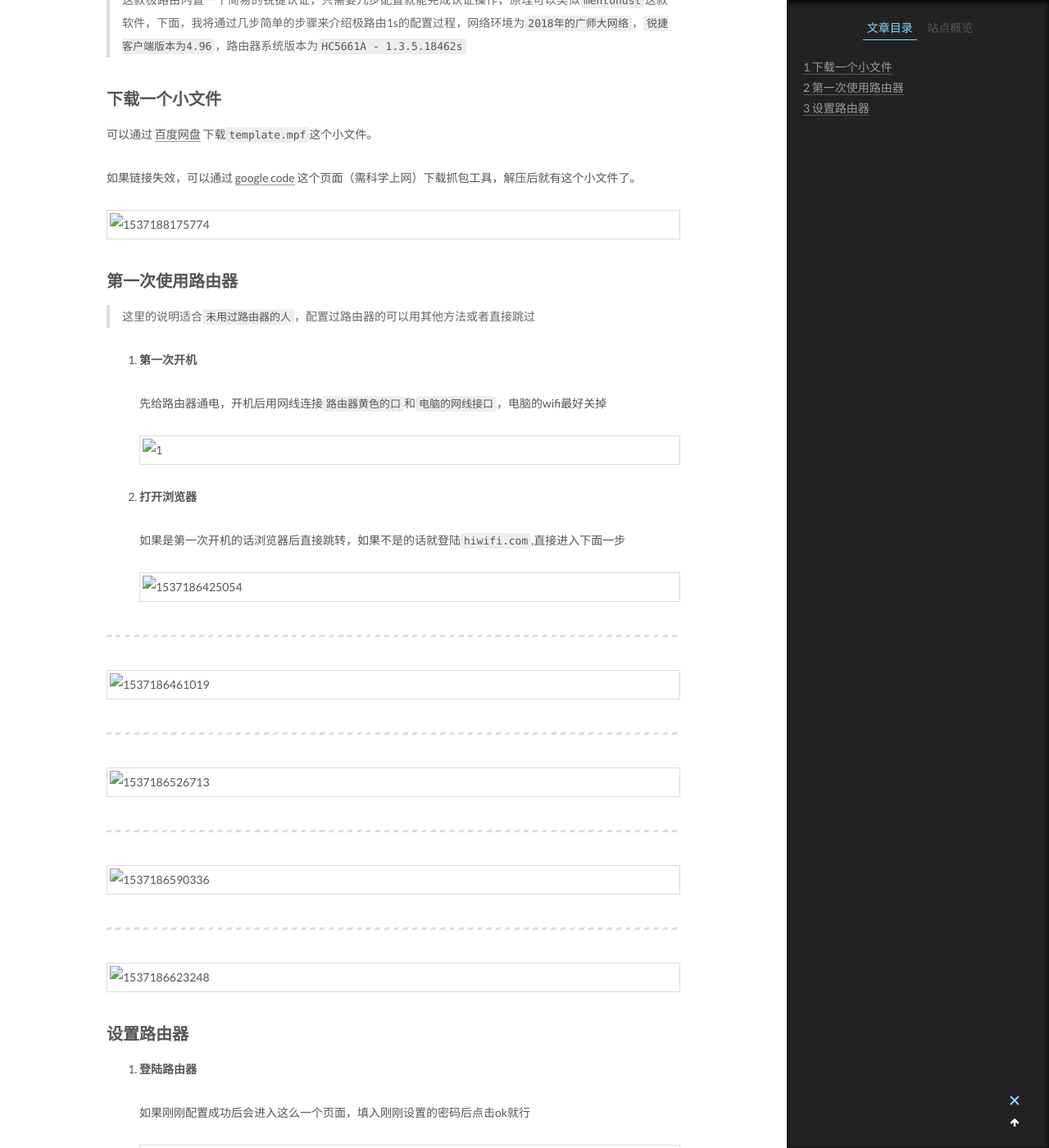
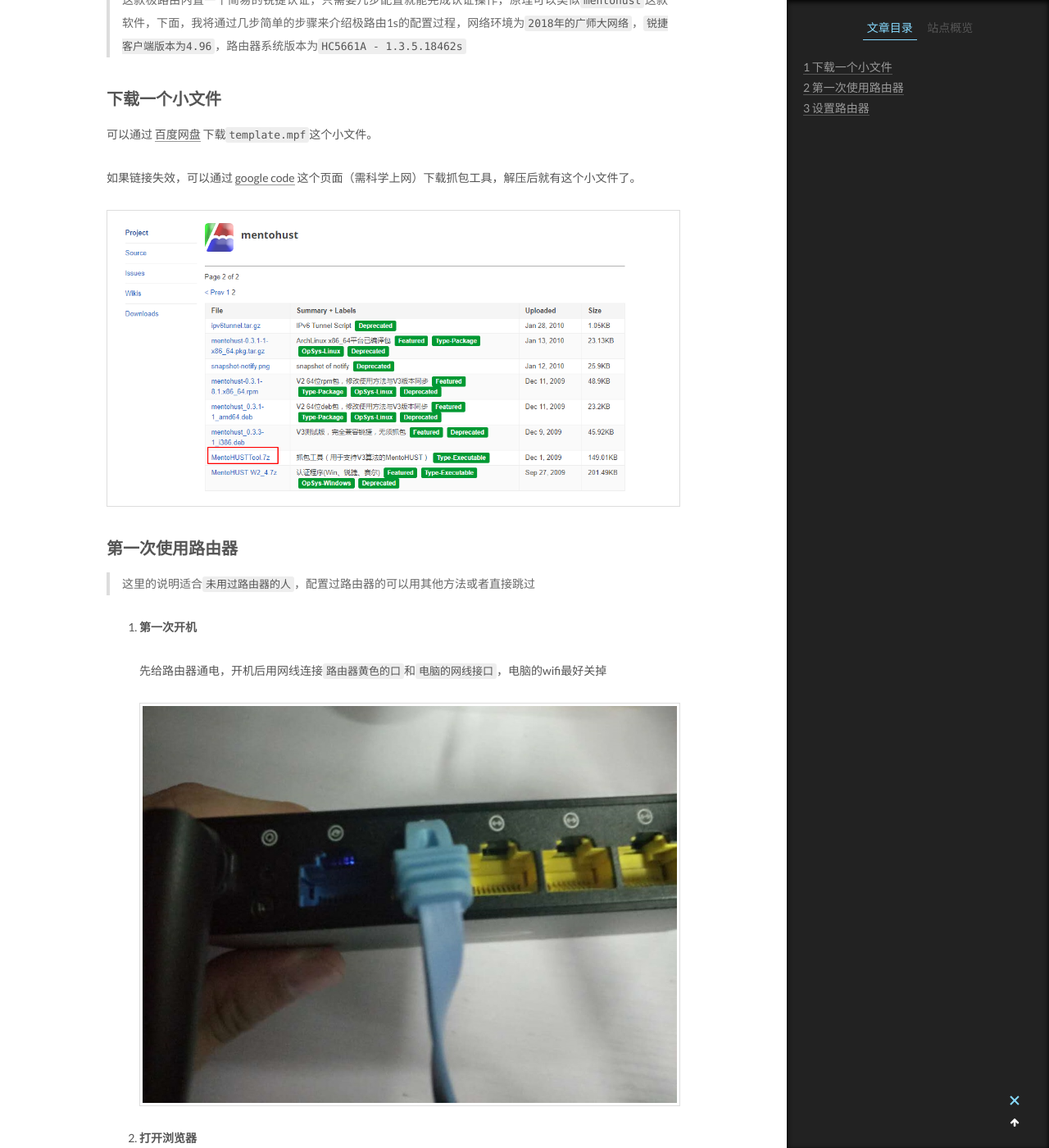
Before and after one commit to iAoe444/iAoe444.github.io, a Jekyll site: the page built from _posts/2018-08-12-极路由1s使用教程.md, in a window 1280 px wide and 1400 px high, scrolled down 481 px. Shown: the whole window at 82% size. Built offline with Jekyll 4.4.1, drawn with Linux system fonts in a browser that asks for light colours.

Commit message:
make a little change

```diff
--- a/_posts/2018-08-12-极路由1s使用教程.md
+++ b/_posts/2018-08-12-极路由1s使用教程.md
@@ -17,7 +17,7 @@ tags:
 
 如果链接失效，可以通过 [google code](https://code.google.com/archive/p/mentohust/downloads?page=2) 这个页面（需科学上网）下载抓包工具，解压后就有这个小文件了。
 
-![1537188175774](../assets/images/2018-08-12-极路由1s使用教程/1537188175774.png)
+![1537188175774](https://github.com/iAoe444/iAoe444.github.io/blob/master/assets/images/2018-08-12-%E6%9E%81%E8%B7%AF%E7%94%B11s%E4%BD%BF%E7%94%A8%E6%95%99%E7%A8%8B/1537188175774.png?raw=true)
 
 
 
@@ -29,29 +29,29 @@ tags:
 
    先给路由器通电，开机后用网线连接`路由器黄色的口`和`电脑的网线接口`，电脑的wifi最好关掉
 
-   ![1](极路由1s使用教程.assets/1.jpg)
+   ![1](https://github.com/iAoe444/iAoe444.github.io/blob/master/assets/images/2018-08-12-%E6%9E%81%E8%B7%AF%E7%94%B11s%E4%BD%BF%E7%94%A8%E6%95%99%E7%A8%8B/1.jpg?raw=true)
 
 2. **打开浏览器**
 
    如果是第一次开机的话浏览器后直接跳转，如果不是的话就登陆`hiwifi.com`,直接进入下面一步
 
-   ![1537186425054](极路由1s使用教程.assets/1537186425054.png)
+   ![1537186425054](https://github.com/iAoe444/iAoe444.github.io/blob/master/assets/images/2018-08-12-%E6%9E%81%E8%B7%AF%E7%94%B11s%E4%BD%BF%E7%94%A8%E6%95%99%E7%A8%8B/1537186425054.png?raw=true)
 
    ***
 
-   ![1537186461019](极路由1s使用教程.assets/1537186461019.png)
+   ![1537186461019](https://github.com/iAoe444/iAoe444.github.io/blob/master/assets/images/2018-08-12-%E6%9E%81%E8%B7%AF%E7%94%B11s%E4%BD%BF%E7%94%A8%E6%95%99%E7%A8%8B/1537186461019.png?raw=true)
 
    ***
 
-   ![1537186526713](极路由1s使用教程.assets/1537186526713.png)
+   ![1537186526713](https://github.com/iAoe444/iAoe444.github.io/blob/master/assets/images/2018-08-12-%E6%9E%81%E8%B7%AF%E7%94%B11s%E4%BD%BF%E7%94%A8%E6%95%99%E7%A8%8B/1537186526713.png?raw=true)
 
    ***
 
-   ![1537186590336](极路由1s使用教程.assets/1537186590336.png)
+   ![1537186590336](https://github.com/iAoe444/iAoe444.github.io/blob/master/assets/images/2018-08-12-%E6%9E%81%E8%B7%AF%E7%94%B11s%E4%BD%BF%E7%94%A8%E6%95%99%E7%A8%8B/1537186590336.png?raw=true)
 
    ***
 
-   ![1537186623248](极路由1s使用教程.assets/1537186623248.png)
+   ![1537186623248](https://github.com/iAoe444/iAoe444.github.io/blob/master/assets/images/2018-08-12-%E6%9E%81%E8%B7%AF%E7%94%B11s%E4%BD%BF%E7%94%A8%E6%95%99%E7%A8%8B/1537186623248.png?raw=true)
 
 ## 设置路由器
 
@@ -59,31 +59,31 @@ tags:
 
       如果刚刚配置成功后会进入这么一个页面，填入刚刚设置的密码后点击ok就行
 
-      ![1537186810185](极路由1s使用教程.assets/1537186810185.png)
+      ![1537186810185](https://github.com/iAoe444/iAoe444.github.io/blob/master/assets/images/2018-08-12-%E6%9E%81%E8%B7%AF%E7%94%B11s%E4%BD%BF%E7%94%A8%E6%95%99%E7%A8%8B/1537186810185.png?raw=true)
 
    2. **mac地址克隆**
 
       在首页的地方点击mac地址克隆
 
-      ![2](极路由1s使用教程.assets/2.png)
+      ![2](https://github.com/iAoe444/iAoe444.github.io/blob/master/assets/images/2018-08-12-%E6%9E%81%E8%B7%AF%E7%94%B11s%E4%BD%BF%E7%94%A8%E6%95%99%E7%A8%8B/2.png?raw=true)
 
       克隆你电脑的mac地址后点击保存
 
-      ![3](极路由1s使用教程.assets/3.png)
+      ![3](https://github.com/iAoe444/iAoe444.github.io/blob/master/assets/images/2018-08-12-%E6%9E%81%E8%B7%AF%E7%94%B11s%E4%BD%BF%E7%94%A8%E6%95%99%E7%A8%8B/3.png?raw=true)
 
    3. **配置锐捷认证**
 
       点击页面左侧的互联网，再点击锐捷认证
 
-      ![1537187072343](极路由1s使用教程.assets/1537187072343.png)
+      ![1537187072343](https://github.com/iAoe444/iAoe444.github.io/blob/master/assets/images/2018-08-12-%E6%9E%81%E8%B7%AF%E7%94%B11s%E4%BD%BF%E7%94%A8%E6%95%99%E7%A8%8B/1537187072343.png?raw=true)
 
       配置信息如下
 
-      ![1537187202939](极路由1s使用教程.assets/1537187202939.png)
+      ![1537187202939](https://github.com/iAoe444/iAoe444.github.io/blob/master/assets/images/2018-08-12-%E6%9E%81%E8%B7%AF%E7%94%B11s%E4%BD%BF%E7%94%A8%E6%95%99%E7%A8%8B/1537187202939.png?raw=true)
 
       选择mentohust.mpf里的`选择文件` 按钮，选择我们一开始下载的文件，点击保存后即可
 
-      ![1537187302731](极路由1s使用教程.assets/1537187302731.png)
+      ![1537187302731](https://github.com/iAoe444/iAoe444.github.io/blob/master/assets/images/2018-08-12-%E6%9E%81%E8%B7%AF%E7%94%B11s%E4%BD%BF%E7%94%A8%E6%95%99%E7%A8%8B/1537187302731.png?raw=true)
 
    4. **连接内网**
 
```
